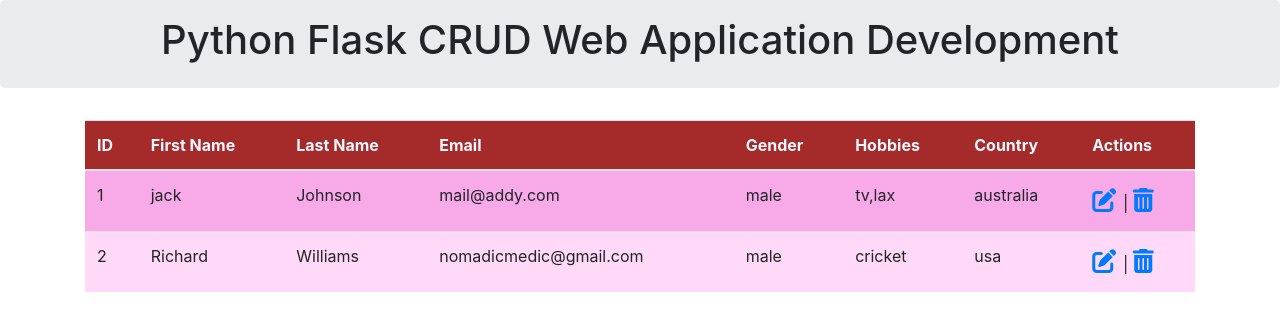
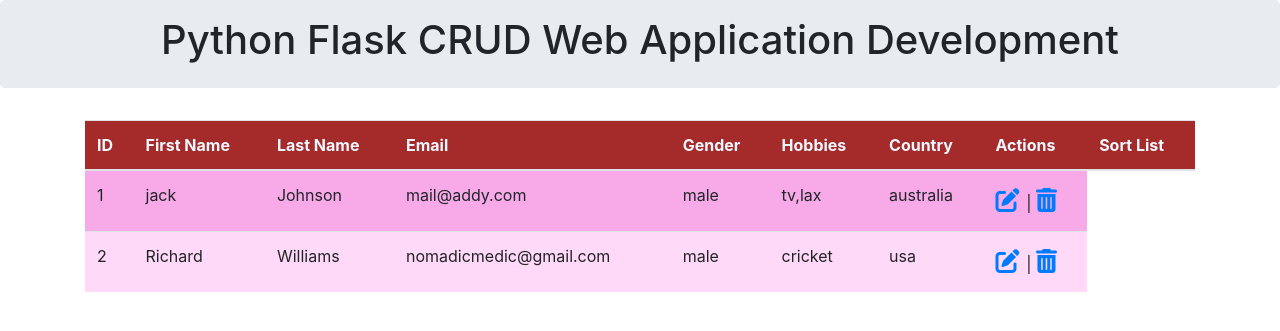
Before and after one commit to Rcw5atHood/TODO, a Flask app: page / in a window 1280 px wide. Shown: the part 56-387 px from the top of the page. Run offline with Flask 2, Linux system fonts and the light colour scheme; data comes from the database, SQL or seed files in the repository; some libraries are stand-ins or nearby versions.

Commit message:
Update datalist.html

```diff
--- a/templates/datalist.html
+++ b/templates/datalist.html
@@ -16,6 +16,7 @@
         <th>Hobbies</th>
         <th>Country</th>
         <th>Actions</th>
+     <th>Sort List</th>
     </thead>
 
    <tbody>
@@ -37,6 +38,7 @@
        <a href="/{{student.id}}/edit"> <i class="fas fa-edit"></i></a> </span>
         | <span style="font-size: 24px;color:red;">
           <a href="/{{student.id}}/delete"> <i class="fas fa-trash-alt"></i></a></span></td>
+
     {% endfor %}
    </tbody>
  </table>
```
